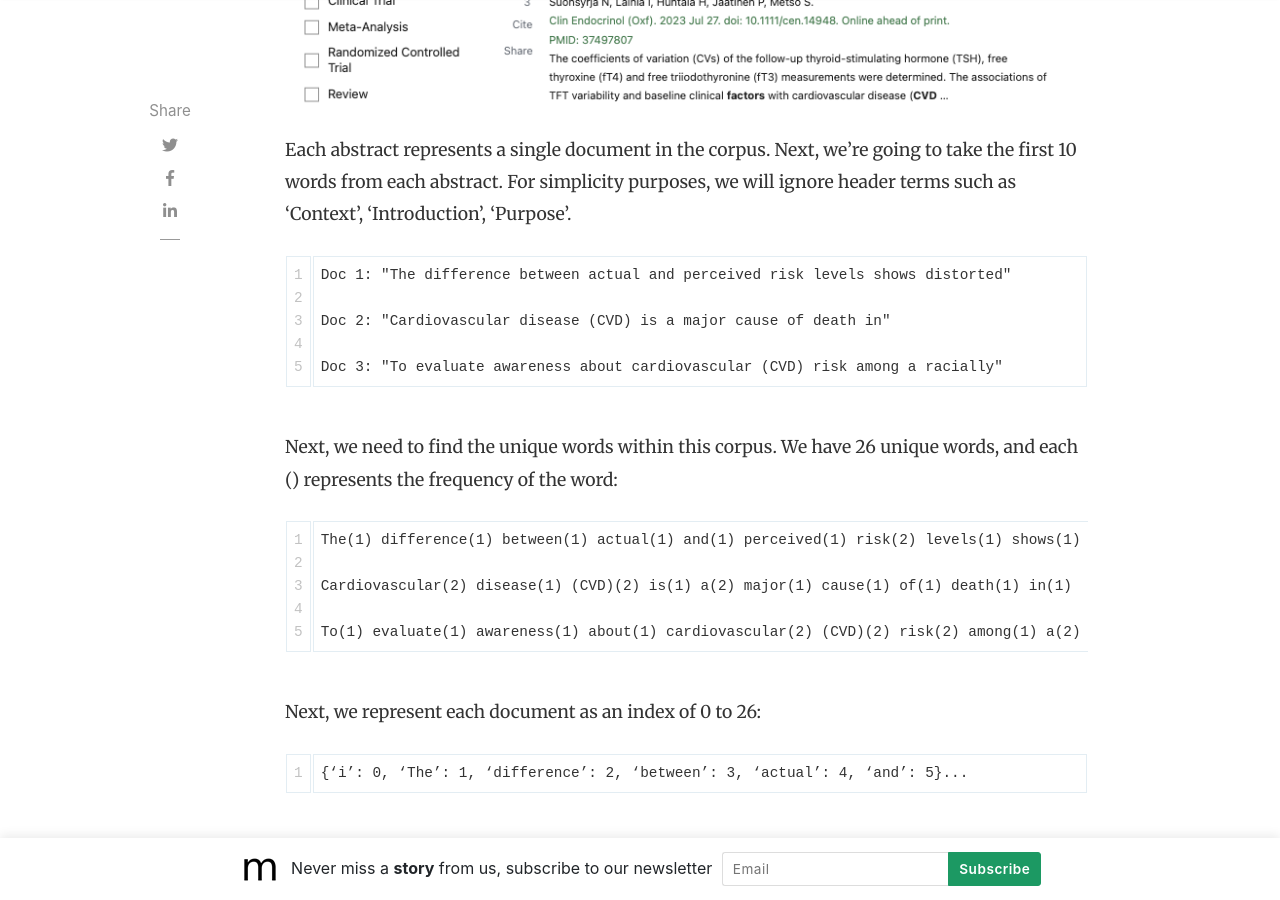
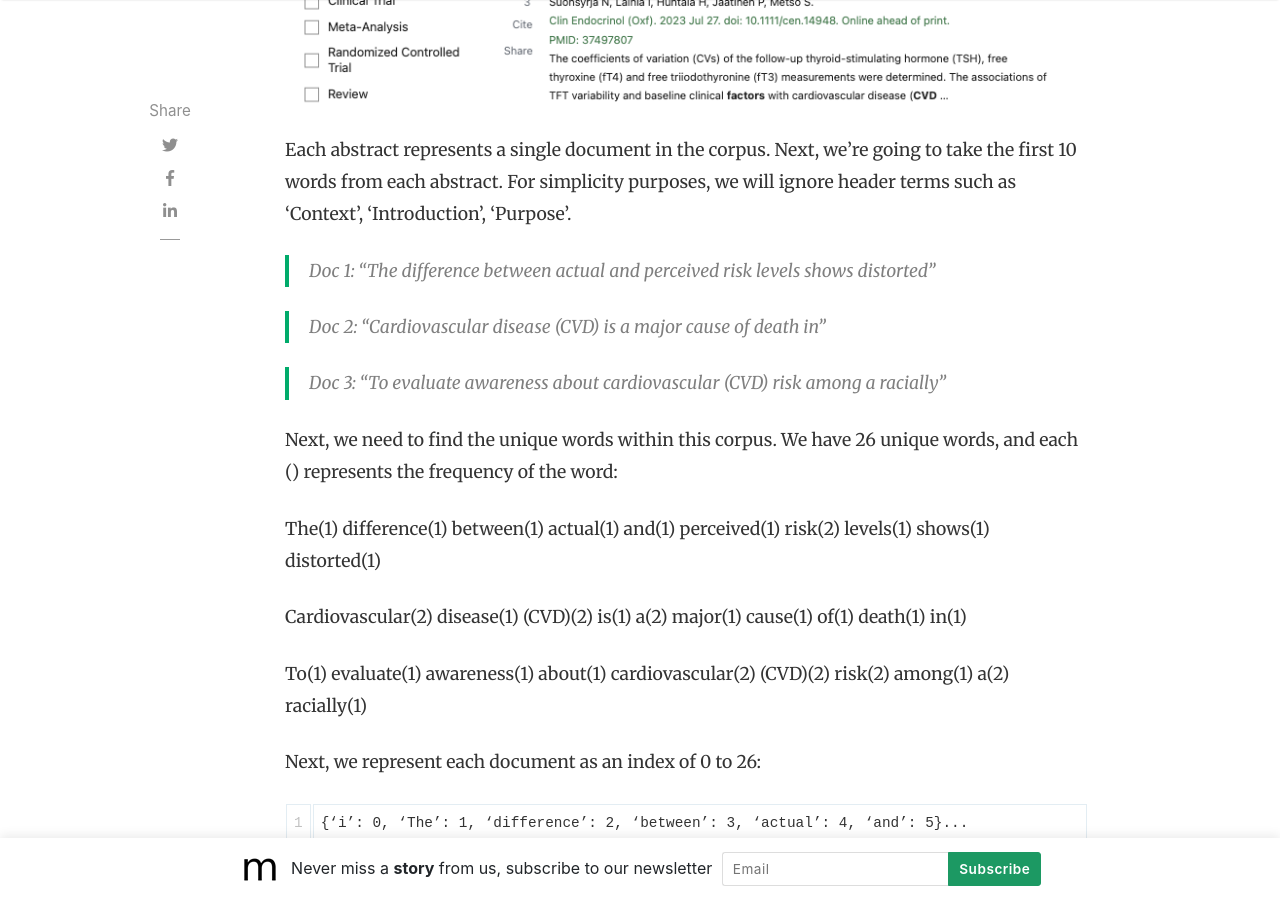
Before and after one commit to slsu0424/slsu0424.github.io, a Jekyll site: the page built from _posts/2023-07-27-test.md, in a window 1280 px wide and 900 px high, scrolled down 2599 px. Built offline with Jekyll 4.4.1, drawn with Linux system fonts in a browser that asks for light colours; nearby versions of some CDN libraries; comment, search, counter and statistics services are not loaded.

Commit message:
Update 2023-07-27-test.md

```diff
--- a/_posts/2023-07-27-test.md
+++ b/_posts/2023-07-27-test.md
@@ -30,19 +30,19 @@ To put the above tutorial into practice, I thought I would give this a try with
 
 Each abstract represents a single document in the corpus.  Next, we're going to take the first 10 words from each abstract.  For simplicity purposes, we will ignore header terms such as 'Context', 'Introduction', 'Purpose'.
 
-    Doc 1: "The difference between actual and perceived risk levels shows distorted"
+> Doc 1: "The difference between actual and perceived risk levels shows distorted"
 
-    Doc 2: "Cardiovascular disease (CVD) is a major cause of death in"
+> Doc 2: "Cardiovascular disease (CVD) is a major cause of death in"
 
-    Doc 3: "To evaluate awareness about cardiovascular (CVD) risk among a racially"
+> Doc 3: "To evaluate awareness about cardiovascular (CVD) risk among a racially"
 
 Next, we need to find the unique words within this corpus.  We have 26 unique words, and each () represents the frequency of the word:
 
-    The(1) difference(1) between(1) actual(1) and(1) perceived(1) risk(2) levels(1) shows(1) distorted(1)
+The(1) difference(1) between(1) actual(1) and(1) perceived(1) risk(2) levels(1) shows(1) distorted(1)
 
-    Cardiovascular(2) disease(1) (CVD)(2) is(1) a(2) major(1) cause(1) of(1) death(1) in(1)
+Cardiovascular(2) disease(1) (CVD)(2) is(1) a(2) major(1) cause(1) of(1) death(1) in(1)
 
-    To(1) evaluate(1) awareness(1) about(1) cardiovascular(2) (CVD)(2) risk(2) among(1) a(2) racially(1)
+To(1) evaluate(1) awareness(1) about(1) cardiovascular(2) (CVD)(2) risk(2) among(1) a(2) racially(1)
 
 Next, we represent each document as an index of 0 to 26:
 
```
